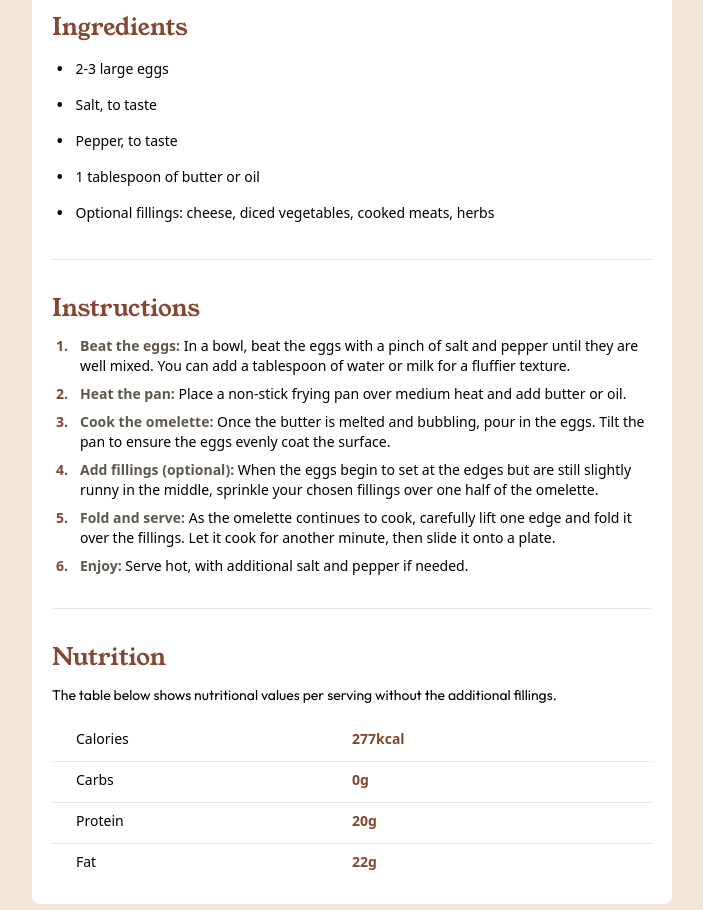
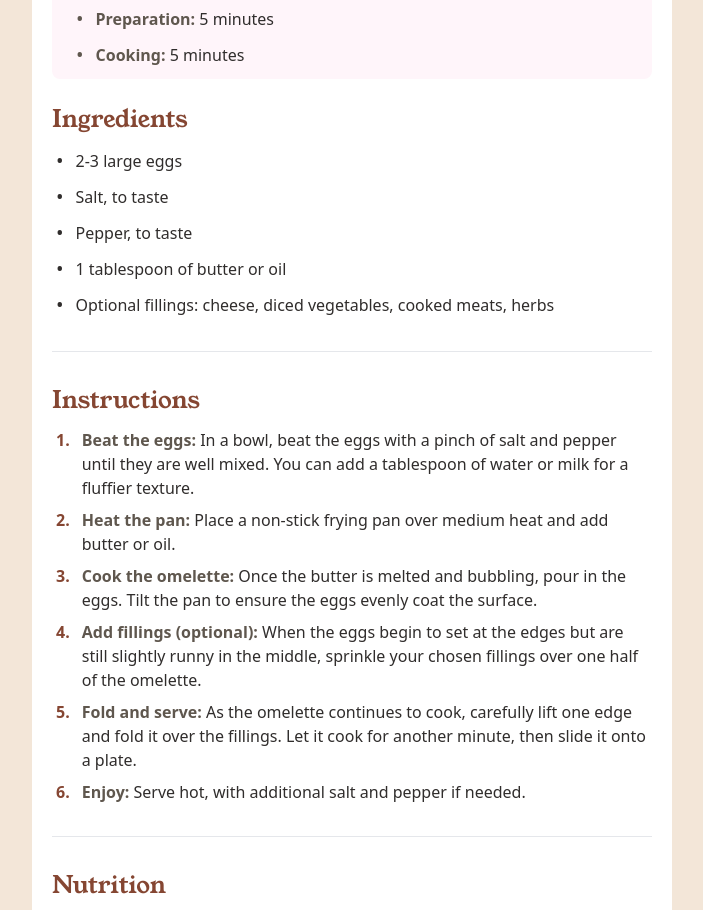
Before and after one commit to azalyarahmatika/recipe-page, a plain HTML site: page index.html in a window 1280 px wide. Shown: the part 655-1565 px from the top of the page, without its empty margins (288-991 px from the left). Drawn offline with nearby package versions, Linux system fonts and the light colour scheme.

Commit message:
fixing styling

```diff
--- a/index.html
+++ b/index.html
@@ -34,24 +34,23 @@
       }
     }
   </script>
-
 </head>
 
 <body class="bg-eggshell">
-  <div class="bg-white md:w-1/2 md:m-auto md:pt-5 md:rounded-lg md:mt-10">
+  <div class="bg-white md:w-1/2 md:m-auto md:pt-5 md:rounded-lg md:mt-24">
     <div class="md:mx-5">
       <img class="md:rounded-md md:m-auto" src="./assets/images/image-omelette.jpeg" alt="Simple Omelette Recipe">
     </div>
 
     <h1 class="font-young-serif text-3xl pt-8 px-5 pb-5 text-dark_charcoal">Simple Omelette Recipe</h1>
 
-    <p class="font-outfit text-sm px-5 pb-6">An easy and quick dish, perfect for any meal. This classic omelette combines beaten eggs cooked to perfection, optionally filled with your choice of cheese, vegetables, or meats.</p>
+    <p class="font-outfit text-sm px-5 pb-6 md:text-base text-dark_charcoal">An easy and quick dish, perfect for any meal. This classic omelette combines beaten eggs cooked to perfection, optionally filled with your choice of cheese, vegetables, or meats.</p>
 
     <div class="bg-rose_white mx-5 px-5 py-2.5 mb-6 rounded-lg">
-      <p class="text-dark_raspberry font-bold text-base">Preparation time</p>
+      <p class="text-dark_raspberry font-bold text-base md:text-lg">Preparation time</p>
 
-      <ul class="mt-3 mx-1 space-y-2">
-        <li class="text-sm flex items-center gap-3">
+      <ul class="mt-3 mx-1 space-y-2 text-dark_charcoal">
+        <li class="text-sm md:text-base flex items-center gap-3">
           <p class="inline text-xl text-wenge_brown">•</p>
           <div>
             <span class="font-bold text-wenge_brown inline">Total:</span>
@@ -59,7 +58,7 @@
           </div>
         </li>
 
-        <li class="text-sm flex items-center gap-3">
+        <li class="text-sm md:text-base flex items-center gap-3">
           <p class="inline text-xl text-wenge_brown">•</p>
           <div>
             <span class="font-bold text-wenge_brown inline">Preparation:</span>
@@ -67,7 +66,7 @@
           </div>
         </li>
 
-        <li class="text-sm flex items-center gap-3">
+        <li class="text-sm md:text-base flex items-center gap-3">
           <p class="inline text-xl text-wenge_brown">•</p>
           <div>
             <span class="font-bold text-wenge_brown inline">Cooking:</span>
@@ -80,28 +79,28 @@
 
     <h2 class="text-nutmeg font-young-serif text-2xl mx-5 mb-3">Ingredients</h2>
 
-    <ul class="mx-5 space-y-2">
-      <li class="text-sm flex items-center gap-3 ml-1">
+    <ul class="mx-5 space-y-2 text-dark_charcoal">
+      <li class="text-sm md:text-base flex items-center gap-3 ml-1">
         <p class="inline text-xl">•</p>
         <p class="inline">2-3 large eggs</p>
       </li>
 
-      <li class="text-sm flex items-center gap-3 ml-1">
+      <li class="text-sm md:text-base flex items-center gap-3 ml-1">
         <p class="inline text-xl">•</p>
         <p class="inline">Salt, to taste</p>
       </li>
 
-      <li class="text-sm flex items-center gap-3 ml-1">
+      <li class="text-sm md:text-base flex items-center gap-3 ml-1">
         <p class="inline text-xl">•</p>
         <p class="inline">Pepper, to taste</p>
       </li>
 
-      <li class="text-sm flex items-center gap-3 ml-1">
+      <li class="text-sm md:text-base flex items-center gap-3 ml-1">
         <p class="inline text-xl">•</p>
         <p class="inline">1 tablespoon of butter or oil</p>
       </li>
 
-      <li class="text-sm flex items-center gap-3 ml-1">
+      <li class="text-sm md:text-base flex items-center gap-3 ml-1">
         <p class="inline text-xl">•</p>
         <p class="inline">Optional fillings: cheese, diced vegetables, cooked meats, herbs</p>
       </li>
@@ -111,8 +110,8 @@
 
     <h2 class="text-nutmeg font-young-serif text-2xl mx-5 mb-3">Instructions</h2>
 
-    <ul class="mx-5 space-y-2">
-      <li class="text-sm list-none flex gap-3">
+    <ul class="mx-5 space-y-2 text-dark_charcoal">
+      <li class="text-sm md:text-base list-none flex gap-3">
         <p class="inline font-bold text-nutmeg ml-1">1.</p>
         <div>
           <span class="text-wenge_brown font-bold">Beat the eggs:</span>
@@ -120,14 +119,14 @@
         </div>
       </li>
 
-      <li class="text-sm list-none flex gap-3">
+      <li class="text-sm md:text-base list-none flex gap-3">
         <p class="inline font-bold text-nutmeg ml-1">2.</p>
         <div>
           <span class="text-wenge_brown font-bold">Heat the pan:</span> <p class="inline">Place a non-stick frying pan over medium heat and add butter or oil.</p>
         </div>
       </li>
 
-      <li class="text-sm list-none flex gap-3">
+      <li class="text-sm md:text-base list-none flex gap-3">
         <p class="inline font-bold text-nutmeg ml-1">3.</p>
         <div>
           <span class="text-wenge_brown font-bold">Cook the omelette:</span>
@@ -135,7 +134,7 @@
         </div>
       </li>
 
-      <li class="text-sm list-none flex gap-3">
+      <li class="text-sm md:text-base list-none flex gap-3">
         <p class="inline font-bold text-nutmeg ml-1">4.</p>
         <div>
           <span class="text-wenge_brown font-bold">Add fillings (optional):</span>
@@ -143,14 +142,14 @@
         </div>
       </li>
 
-      <li class="text-sm list-none flex gap-3">
+      <li class="text-sm md:text-base list-none flex gap-3">
         <p class="inline font-bold text-nutmeg ml-1">5.</p>
         <div>
           <span class="text-wenge_brown font-bold">Fold and serve:</span> <p class="inline">As the omelette continues to cook, carefully lift one edge and fold it over the fillings. Let it cook for another minute, then slide it onto a plate.</p>
         </div>
       </li>
 
-      <li class="text-sm list-none flex gap-3">
+      <li class="text-sm md:text-base list-none flex gap-3">
         <p class="inline font-bold text-nutmeg ml-1">6.</p>
         <div>
           <span class="text-wenge_brown font-bold">Enjoy:</span>
@@ -163,28 +162,28 @@
 
     <h2 class="text-nutmeg font-young-serif text-2xl mx-5 mb-3">Nutrition</h2>
 
-    <p class="font-outfit text-sm px-5 pb-6">The table below shows nutritional values per serving without the additional fillings.</p>
+    <p class="font-outfit text-sm md:text-base px-5 pb-6 text-dark_charcoal">The table below shows nutritional values per serving without the additional fillings.</p>
 
-    <ul class="mx-5 mb-5 space-y-2">
-      <li class="text-sm leading-5 pb-3 border-b grid grid-cols-2">
+    <ul class="mx-5 mb-5 space-y-2 text-dark_charcoal">
+      <li class="text-sm md:text-base leading-5 pb-3 border-b grid grid-cols-2">
         <p class="mx-6">Calories</p>
         <span class="font-bold text-nutmeg">277kcal</span>
       </li>
-      <li class="text-sm leading-5 pb-3 border-b grid grid-cols-2">
+      <li class="text-sm md:text-base leading-5 pb-3 border-b grid grid-cols-2">
         <p class="mx-6">Carbs</p>
         <span class="font-bold text-nutmeg">0g</span>
       </li>
-      <li class="text-sm leading-5 pb-3 border-b grid grid-cols-2">
+      <li class="text-sm md:text-base leading-5 pb-3 border-b grid grid-cols-2">
         <p class="mx-6">Protein</p>
         <span class="font-bold text-nutmeg">20g</span>
       </li>
-      <li class="text-sm leading-5 pb-8 grid grid-cols-2">
+      <li class="text-sm md:text-base leading-5 pb-8 grid grid-cols-2">
         <p class="mx-6">Fat</p>
         <span class="font-bold text-nutmeg">22g</span></li>
     </ul>
   </div>
 
-  <div class="text-center text-xs mb-5">
+  <div class="text-center text-xs mb-20">
     Challenge by <a class="text-nutmeg font-bold" href="https://www.frontendmentor.io/challenges/recipe-page-KiTsR8QQKm" target="_blank">Frontend Mentor</a>.
     Coded by <a class="text-nutmeg font-bold" href="https://azalyarahmatika.com">Azalya Rahmatika</a>.
   </div>
```
